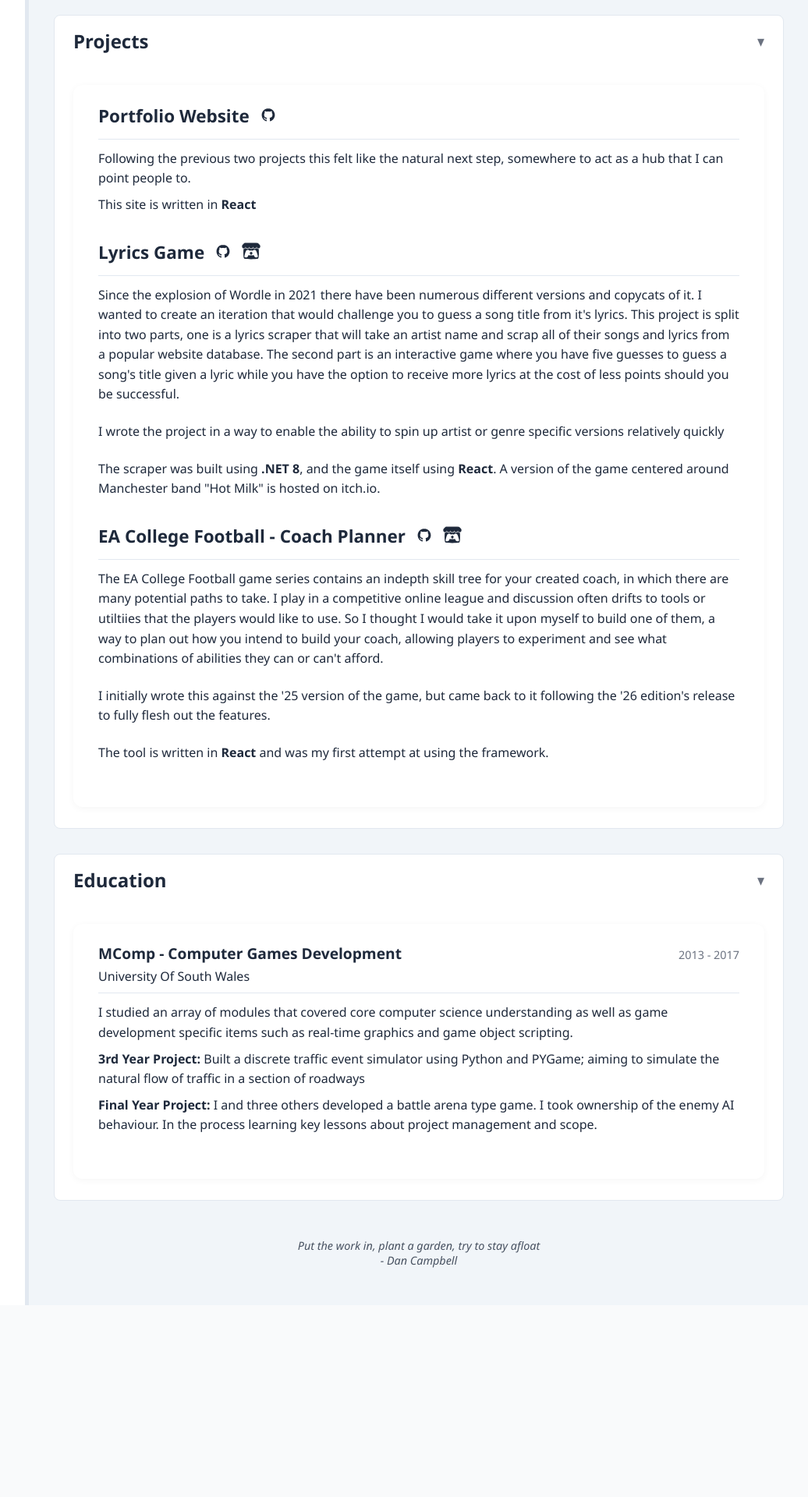
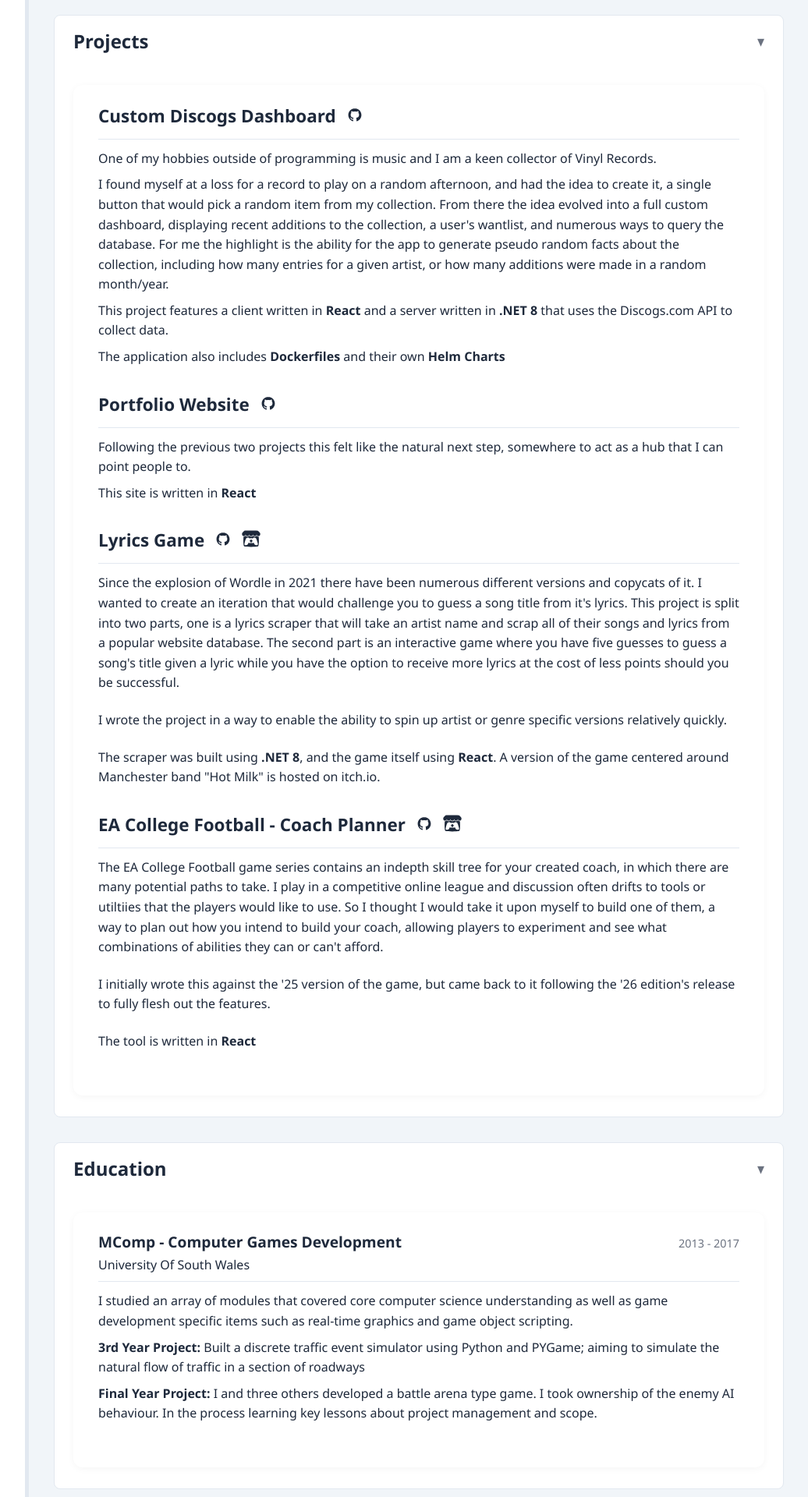
Before and after one commit to NanoRossi/PortfolioSite, a React (Create React App) app: page / in a window 1280 px wide. Shown: the part 700-2620 px from the top of the page at 78% size, without its empty margins (243-1279 px from the left). Before the commit the page ends 2374 px from the top, so only its background shows below. Built offline with nearby package versions, Linux system fonts and the light colour scheme.

Commit message:
Added Discogs Dashboard to projects list

```diff
--- a/src/components/Footer.js
+++ b/src/components/Footer.js
@@ -2,8 +2,8 @@
   return (
     <footer>
       <div className="footer-content">
-        <span>Put the work in, plant a garden, try to stay afloat</span>
-        <span>- Dan Campbell</span>
+        <span>Never trust a computer you can't throw out a window</span>
+        <span>- Steve Wozniak</span>
       </div>
     </footer>
   );
--- a/src/components/Projects.js
+++ b/src/components/Projects.js
@@ -3,6 +3,24 @@
 function Projects() {
   return (
     <div className="section">
+      <div className="item-entry">
+        <ProjectHeader
+          title="Custom Discogs Dashboard"
+          repoLink="https://github.com/NanoRossi/Custom-Discogs-Dashboard"
+          itchIoLink=""
+        />
+        <div className="item-details">
+          <p>One of my hobbies outside of programming is music and I am a keen collector of Vinyl Records.</p>
+          <p>I found myself at a loss for a record to play on a random afternoon, and had the idea to create it, a single button that would pick a random item from my collection.
+            From there the idea evolved into a full custom dashboard, displaying recent additions to the collection, a user's wantlist, and numerous ways to query the database.
+            For me the highlight is the ability for the app to generate pseudo random facts about the collection, including how many entries for a given artist,
+            or how many additions were made in a random month/year.
+          </p>
+          <p>This project features a client written in <b>React</b> and a server written in <b>.NET 8</b> that uses the Discogs.com API to collect data.</p>
+          <p>The application also includes <b>Dockerfiles</b> and their own <b>Helm Charts</b></p>
+        </div>
+      </div >
+
       <div className="item-entry">
         <ProjectHeader
           title="Portfolio Website"
@@ -26,7 +44,7 @@
           The second part is an interactive game where you have five guesses to guess a song's title given a lyric while you have the option to receive more lyrics at the cost of less points should you be successful.
         </p>
         <br></br>
-        <p>I wrote the project in a way to enable the ability to spin up artist or genre specific versions relatively quickly</p>
+        <p>I wrote the project in a way to enable the ability to spin up artist or genre specific versions relatively quickly.</p>
         <br></br>
         <p>The scraper was built using <b>.NET 8</b>, and the game itself using <b>React</b>. A version of the game centered around Manchester band "Hot Milk" is hosted on itch.io.</p>
       </div>
@@ -44,7 +62,7 @@
         <br></br>
         <p>I initially wrote this against the '25 version of the game, but came back to it following the '26 edition's release to fully flesh out the features.</p>
         <br></br>
-        <p>The tool is written in <b>React</b> and was my first attempt at using the framework.</p>
+        <p>The tool is written in <b>React</b></p>
       </div>
     </div >
   );
```
